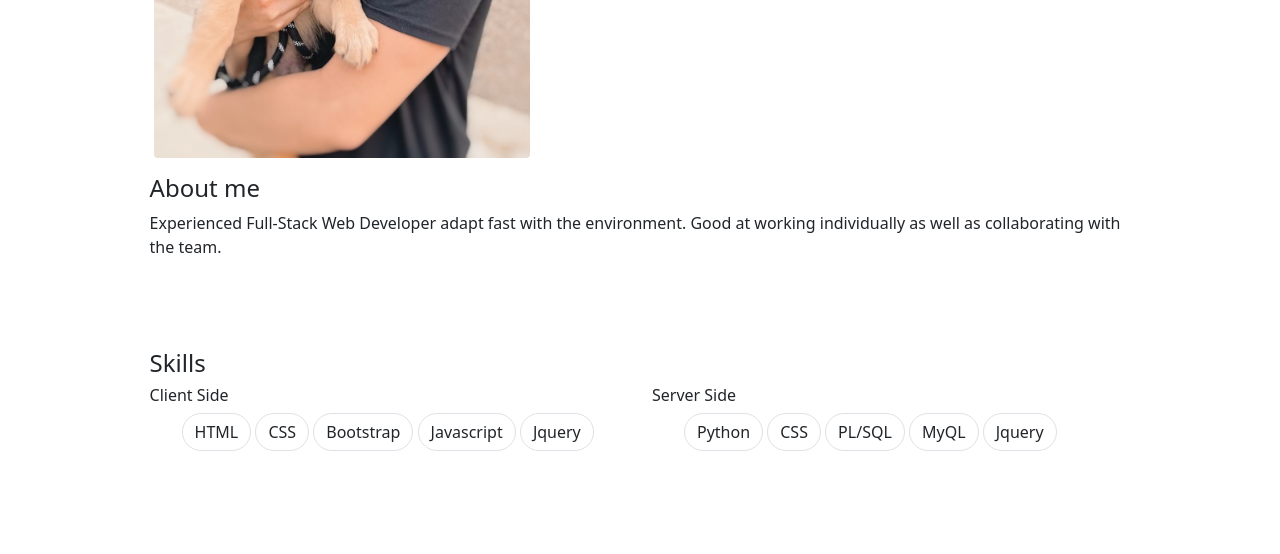
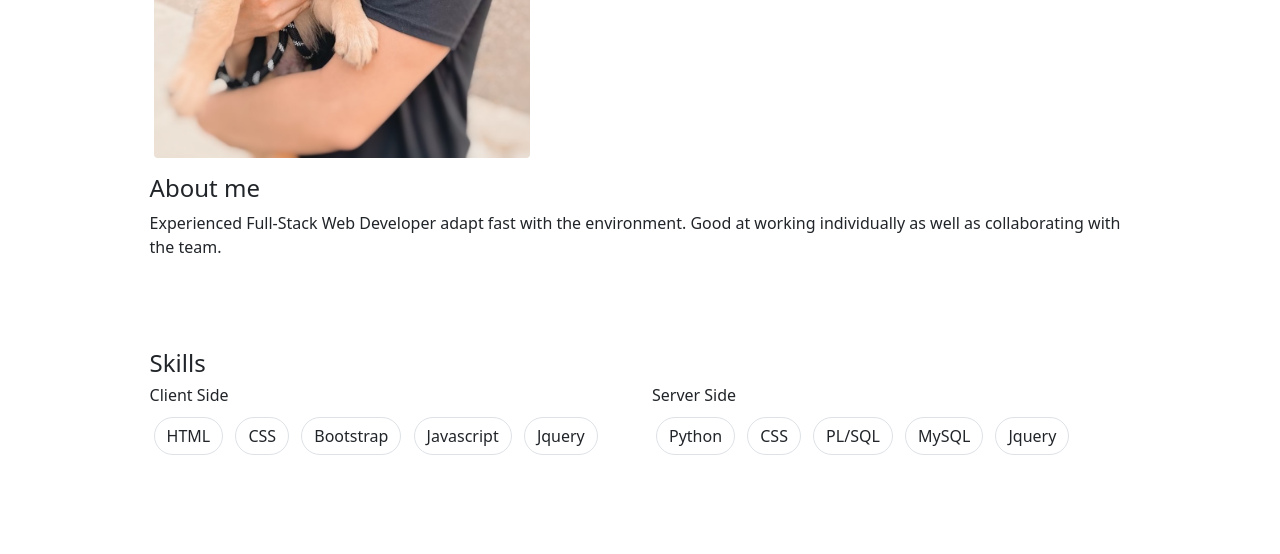
Before and after one commit to johannespangrestu/resume, a plain HTML site: page index.html in a window 1280 px wide. Shown: the part 490-1044 px from the top of the page. Drawn offline with nearby package versions, Linux system fonts and the light colour scheme.

Commit message:
Update CSS and bootstrap

```diff
--- a/index.html
+++ b/index.html
@@ -56,7 +56,7 @@
                     <div class="col-md-6 p-3">
                         <img src="Picture/profile_photo.png" class="profilephoto rounded" alt="profile_photo">
                     </div>
-                    <div class="col-md-6 d-flex flex-column align-items-center justify-content-center pb-3 ds-info">
+                    <div class="col-md-6 d-flex flex-column align-items-center justify-content-center pb-5 ds-info">
                         <h1>Hi There,</h1>
                         <p>I'm Johannes Pangrestu</p>
                         <p>FULL-STACK WEB DEVELOPER</p>
@@ -79,36 +79,36 @@
                         </ul>
                         <a href="RESUME .pdf" target="_blank" class="btn bg-dark text-secondary rounded-pill download-resume">Download Resume</a>
                     </div>
-                </div>
-                <div class="col-md-12">
-                    <h4>About me</h4>
-                    <span>Experienced Full-Stack Web Developer adapt fast with the environment. </span>
-                    <span>Good at working individually as well as collaborating with the team. </span>
+                    <div class="col-md-12">
+                        <h4>About me</h4>
+                        <span>Experienced Full-Stack Web Developer adapt fast with the environment. </span>
+                        <span>Good at working individually as well as collaborating with the team. </span>
+                    </div>
                 </div>
             </div>
 
             <!-- skills -->
             <div id="ds-skills-section">
-                <h4>Skills</h2>
+                <h4>Skills</h4>
                 <div class="row">
                     <div class="col-md-6">
                         <h6>Client Side</h6>
-                        <ul class="ds-skills-client">
-                            <li class="btn border rounded-pill">HTML</li>
-                            <li class="btn border rounded-pill">CSS</li>
-                            <li class="btn border rounded-pill">Bootstrap</li>
-                            <li class="btn border rounded-pill">Javascript</li>
-                            <li class="btn border rounded-pill">Jquery</li>
+                        <ul class="ds-skills-client p-0">
+                            <li class="btn border rounded-pill m-1">HTML</li>
+                            <li class="btn border rounded-pill m-1">CSS</li>
+                            <li class="btn border rounded-pill m-1">Bootstrap</li>
+                            <li class="btn border rounded-pill m-1">Javascript</li>
+                            <li class="btn border rounded-pill m-1">Jquery</li>
                         </ul>
                     </div>
                     <div class="col-md-6">
                         <h6>Server Side</h6>
-                        <ul class="ds-skills-server">
-                            <li class="btn border rounded-pill">Python</li>
-                            <li class="btn border rounded-pill">CSS</li>
-                            <li class="btn border rounded-pill">PL/SQL</li>
-                            <li class="btn border rounded-pill">MyQL</li>
-                            <li class="btn border rounded-pill">Jquery</li>
+                        <ul class="ds-skills-server p-0">
+                            <li class="btn border rounded-pill m-1">Python</li>
+                            <li class="btn border rounded-pill m-1">CSS</li>
+                            <li class="btn border rounded-pill m-1">PL/SQL</li>
+                            <li class="btn border rounded-pill m-1">MySQL</li>
+                            <li class="btn border rounded-pill m-1">Jquery</li>
                         </ul>
                     </div>
                 </div>
@@ -191,7 +191,7 @@
             <div id="ds-education-section">
                 <h4>Education</h4>
                 <div class="row">
-                    <div class="col-md-2">
+                    <div class="col-md-2 pb-3">
                         <img src="Picture/pcc_logo.png" alt="Pensacola Christian College">
                     </div>
                     <div class="col-md-10">
--- a/index_style.css
+++ b/index_style.css
@@ -13,6 +13,13 @@
 
 body {
   position: relative;
+}
+
+img {
+  -webkit-transition: all 1s ease;
+  -moz-transition: all 1s ease;
+  -o-transition: all 1s ease;
+  transition: all 1s ease;
 }
 
 @media (max-width: 1199.98px) {
```
